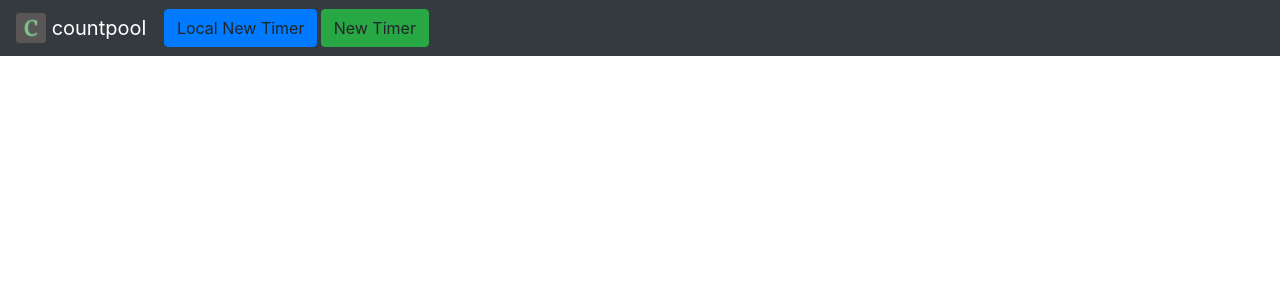
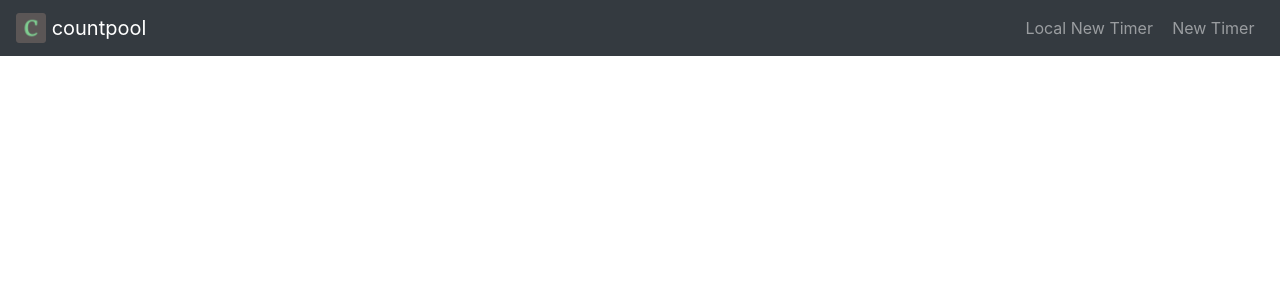
Before and after one commit to neiltesaluna/countpool, a Flask app: page / in a window 1280 px wide. Shown: the top 300 px of the page. Run offline with Flask 2, Linux system fonts and the light colour scheme; data that the repository does not hold is empty; some libraries are stand-ins or nearby versions.

Commit message:
fixed up the navbar, right aligned

```diff
--- a/countpool/static/main.css
+++ b/countpool/static/main.css
@@ -39,4 +39,5 @@
 .navbar-nav > li{
   padding-left: 0.1rem;
   padding-right: 0.1rem;
+  cursor: pointer;
 }
--- a/countpool/templates/layout.html
+++ b/countpool/templates/layout.html
@@ -31,13 +31,13 @@
     <button class="navbar-toggler" type="button" data-toggle="collapse" data-target="#navbarText" aria-controls="navbarText" aria-expanded="false" aria-label="Toggle navigation">
       <span class="navbar-toggler-icon"></span>
     </button>
-    <div class="collapse navbar-collapse">
-      <ul class="navbar-nav">
+    <div class="collapse navbar-collapse" id="navbarText">
+      <ul class="navbar-nav ml-auto">
         <li class="nav-item">
-          <a class="btn btn-primary" data-toggle="modal" data-target="#local_newtimeModal">Local New Timer</a>
+          <a class="nav-link" data-toggle="modal" data-target="#local_newtimeModal">Local New Timer</a>
         </li>
         <li class="nav-item">
-          <a class="btn btn-success" data-toggle="modal" data-target="#newtimeModal">New Timer</a>
+          <a class="nav-link" data-toggle="modal" data-target="#newtimeModal">New Timer</a>
         </li>
       </ul>
     </nav>
```
Also changed, not shown: countpool/site.db.
